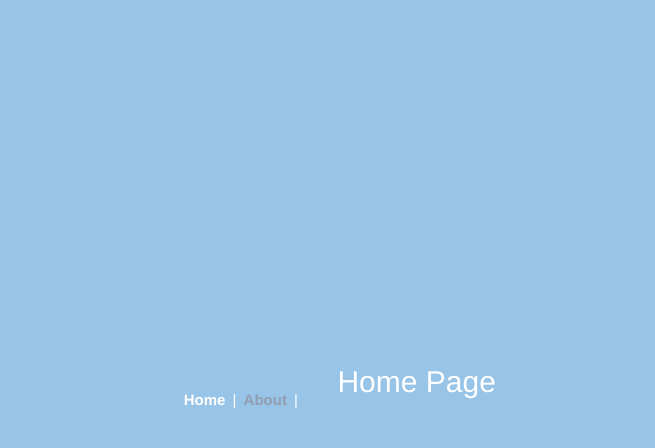
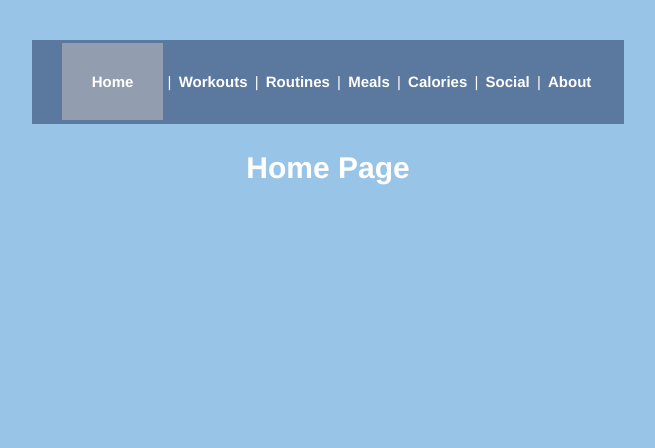
Before and after one commit to BT3103AppDev1/l1-final-term-project-group7, a Vue app: page / in a window 1280 px wide. Shown: the top 448 px of the page, without its empty margins (312-967 px from the left). Built offline with nearby package versions, Linux system fonts and the light colour scheme.

Commit message:
Added views to all the main pages
- Added basic navigation to the different views

```diff
--- a/src/App.vue
+++ b/src/App.vue
@@ -1,7 +1,12 @@
 <template>
     <div id="nav">
       <router-link to="/">Home</router-link> |
-      <router-link to="/about">About</router-link> |
+      <router-link to="/workouts">Workouts</router-link> |
+      <router-link to="/routines">Routines</router-link> |
+      <router-link to="/meals">Meals</router-link> |
+      <router-link to="/calories">Calories</router-link> |
+      <router-link to="/social">Social</router-link> |
+      <router-link to="/about">About</router-link>
     </div>
     <router-view/>
   </template>
@@ -21,14 +26,17 @@ import { RouterLink, RouterView } from 'vue-router'
 
 #nav {
   padding: 30px;
+  background-color: #5B789F;
 }
 
 #nav a {
   font-weight: bold;
-  color: #929EAF;
+  color: white;
 }
 
 #nav a.router-link-exact-active {
   color: white;
+  background-color: #929EAF;
+  padding: 30px;
 }
 </style>
--- a/src/assets/base.css
+++ b/src/assets/base.css
@@ -1,65 +1,4 @@
-/* color palette from <https://github.com/vuejs/theme> */
-:root {
-  --vt-c-white: #ffffff;
-  --vt-c-white-soft: #f8f8f8;
-  --vt-c-white-mute: #f2f2f2;
-
-  --vt-c-black: #181818;
-  --vt-c-black-soft: #222222;
-  --vt-c-black-mute: #282828;
-
-  --vt-c-indigo: #2c3e50;
-
-  --vt-c-divider-light-1: rgba(60, 60, 60, 0.29);
-  --vt-c-divider-light-2: rgba(60, 60, 60, 0.12);
-  --vt-c-divider-dark-1: rgba(84, 84, 84, 0.65);
-  --vt-c-divider-dark-2: rgba(84, 84, 84, 0.48);
-
-  --vt-c-text-light-1: var(--vt-c-indigo);
-  --vt-c-text-light-2: rgba(60, 60, 60, 0.66);
-  --vt-c-text-dark-1: var(--vt-c-white);
-  --vt-c-text-dark-2: rgba(235, 235, 235, 0.64);
-}
-
-/* semantic color variables for this project */
-:root {
-  --color-background: var(--vt-c-white);
-  --color-background-soft: var(--vt-c-white-soft);
-  --color-background-mute: var(--vt-c-white-mute);
-
-  --color-border: var(--vt-c-divider-light-2);
-  --color-border-hover: var(--vt-c-divider-light-1);
-
-  --color-heading: var(--vt-c-text-light-1);
-  --color-text: var(--vt-c-text-light-1);
-
-  --section-gap: 160px;
-}
-
-@media (prefers-color-scheme: dark) {
-  :root {
-    --color-background: var(--vt-c-black);
-    --color-background-soft: var(--vt-c-black-soft);
-    --color-background-mute: var(--vt-c-black-mute);
-
-    --color-border: var(--vt-c-divider-dark-2);
-    --color-border-hover: var(--vt-c-divider-dark-1);
-
-    --color-heading: var(--vt-c-text-dark-1);
-    --color-text: var(--vt-c-text-dark-2);
-  }
-}
-
-*,
-*::before,
-*::after {
-  box-sizing: border-box;
-  margin: 0;
-  font-weight: normal;
-}
-
 body {
-  min-height: 100vh;
   color: var(--color-text);
   background: var(--color-background);
   transition:
--- a/src/assets/main.css
+++ b/src/assets/main.css
@@ -10,14 +10,14 @@
 a,
 .green {
   text-decoration: none;
-  color: hsla(160, 100%, 37%, 1);
+  color: #5B789F;
   transition: 0.4s;
   padding: 3px;
 }
 
 @media (hover: hover) {
   a:hover {
-    background-color: hsla(160, 100%, 37%, 0.2);
+    background-color: #929EAF;
   }
 }
 
@@ -26,10 +26,4 @@ a,
     display: flex;
     place-items: center;
   }
-
-  #app {
-    display: grid;
-    grid-template-columns: 1fr 1fr;
-    padding: 0 2rem;
-  }
 }
--- a/src/router/index.js
+++ b/src/router/index.js
@@ -1,5 +1,5 @@
 import { createRouter, createWebHistory } from 'vue-router'
-import HomeView from '/src/views/HomeView.vue'
+import Home from '/src/views/Home.vue'
 
 const router = createRouter({
   history: createWebHistory(import.meta.env.BASE_URL),
@@ -7,7 +7,32 @@ const router = createRouter({
     {
       path: '/',
       name: 'home',
-      component: HomeView
+      component: Home
+    },
+    {
+      path: '/workouts',
+      name: 'workouts',
+      component: () => import('../views/Workouts.vue')
+    },
+    {
+      path: '/routines',
+      name: 'routines',
+      component: () => import('../views/Routines.vue')
+    },
+    {
+      path: '/meals',
+      name: 'meals',
+      component: () => import('../views/Meals.vue')
+    },
+    {
+      path: '/calories',
+      name: 'calories',
+      component: () => import('../views/Calories.vue')
+    },
+    {
+      path: '/social',
+      name: 'social',
+      component: () => import('../views/Social.vue')
     },
     {
       path: '/about',
@@ -15,7 +40,7 @@ const router = createRouter({
       // route level code-splitting
       // this generates a separate chunk (About.[hash].js) for this route
       // which is lazy-loaded when the route is visited.
-      component: () => import('../views/AboutView.vue')
+      component: () => import('../views/About.vue')
     }
   ]
 })
--- /dev/null
+++ b/src/views/Calories.vue
@@ -0,0 +1,23 @@
+<template>
+    <h1>Calories Page</h1>
+    </template>
+
+    <script>
+
+        export default {
+          name: 'App',
+          components: {
+
+          },
+          data() {
+            return {
+              refreshComp: 0
+            }
+          },
+          methods: {
+            change() {
+              this.refreshComp += 1
+            }
+          }
+        }
+        </script>
--- /dev/null
+++ b/src/views/Meals.vue
@@ -0,0 +1,23 @@
+<template>
+    <h1>Meals Page</h1>
+    </template>
+
+    <script>
+
+        export default {
+          name: 'App',
+          components: {
+
+          },
+          data() {
+            return {
+              refreshComp: 0
+            }
+          },
+          methods: {
+            change() {
+              this.refreshComp += 1
+            }
+          }
+        }
+        </script>
--- /dev/null
+++ b/src/views/Routines.vue
@@ -0,0 +1,23 @@
+<template>
+    <h1>Routines Page</h1>
+    </template>
+
+    <script>
+
+        export default {
+          name: 'App',
+          components: {
+
+          },
+          data() {
+            return {
+              refreshComp: 0
+            }
+          },
+          methods: {
+            change() {
+              this.refreshComp += 1
+            }
+          }
+        }
+        </script>
--- /dev/null
+++ b/src/views/Social.vue
@@ -0,0 +1,23 @@
+<template>
+    <h1>Social Page</h1>
+    </template>
+
+    <script>
+
+        export default {
+          name: 'App',
+          components: {
+
+          },
+          data() {
+            return {
+              refreshComp: 0
+            }
+          },
+          methods: {
+            change() {
+              this.refreshComp += 1
+            }
+          }
+        }
+        </script>
--- /dev/null
+++ b/src/views/Workouts.vue
@@ -0,0 +1,23 @@
+<template>
+    <h1>Workouts Page</h1>
+    </template>
+
+    <script>
+
+        export default {
+          name: 'App',
+          components: {
+
+          },
+          data() {
+            return {
+              refreshComp: 0
+            }
+          },
+          methods: {
+            change() {
+              this.refreshComp += 1
+            }
+          }
+        }
+        </script>
```
Also changed, not shown: src/views/About.vue (renamed from src/views/AboutView.vue), src/views/Home.vue (renamed from src/views/HomeView.vue).
